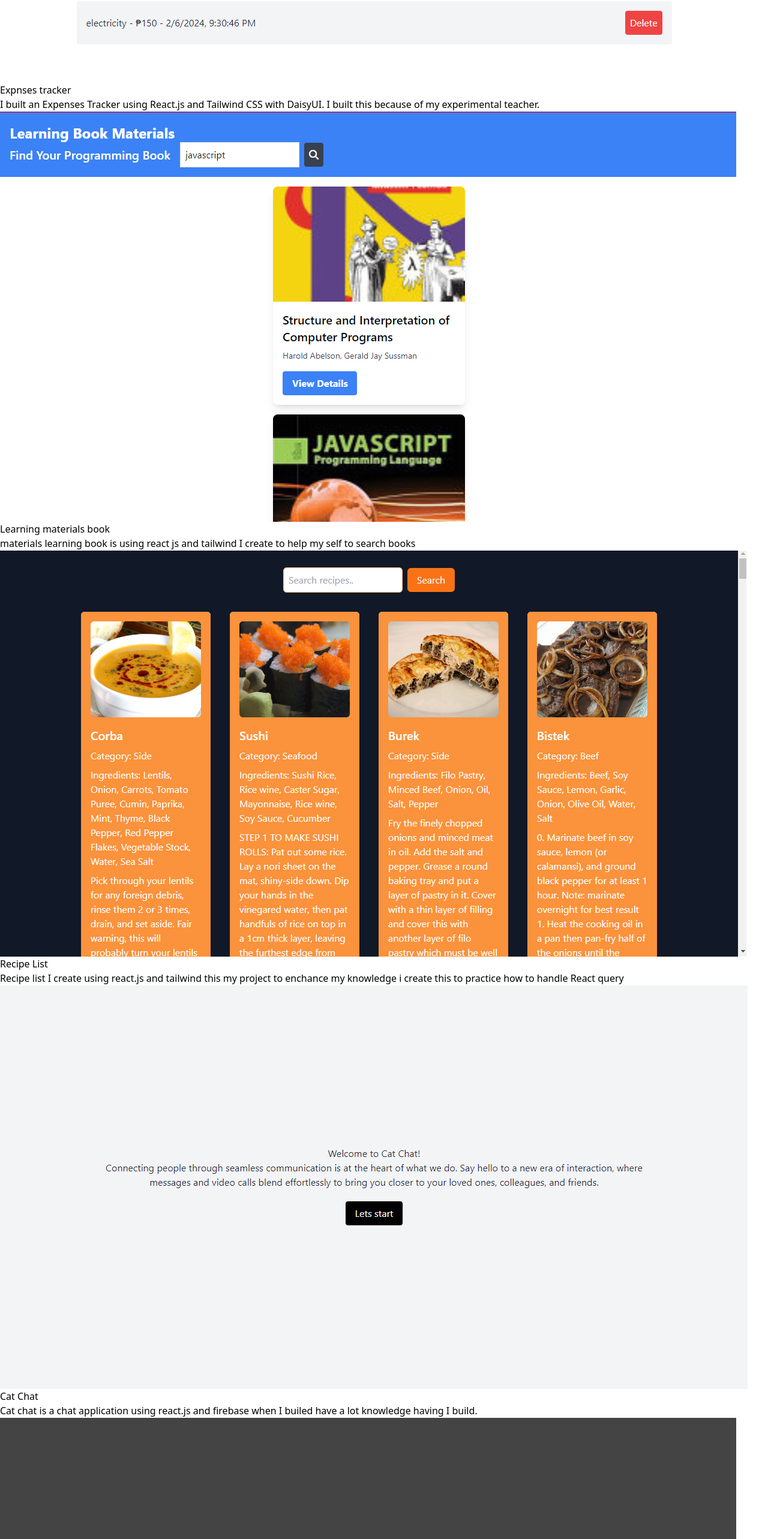
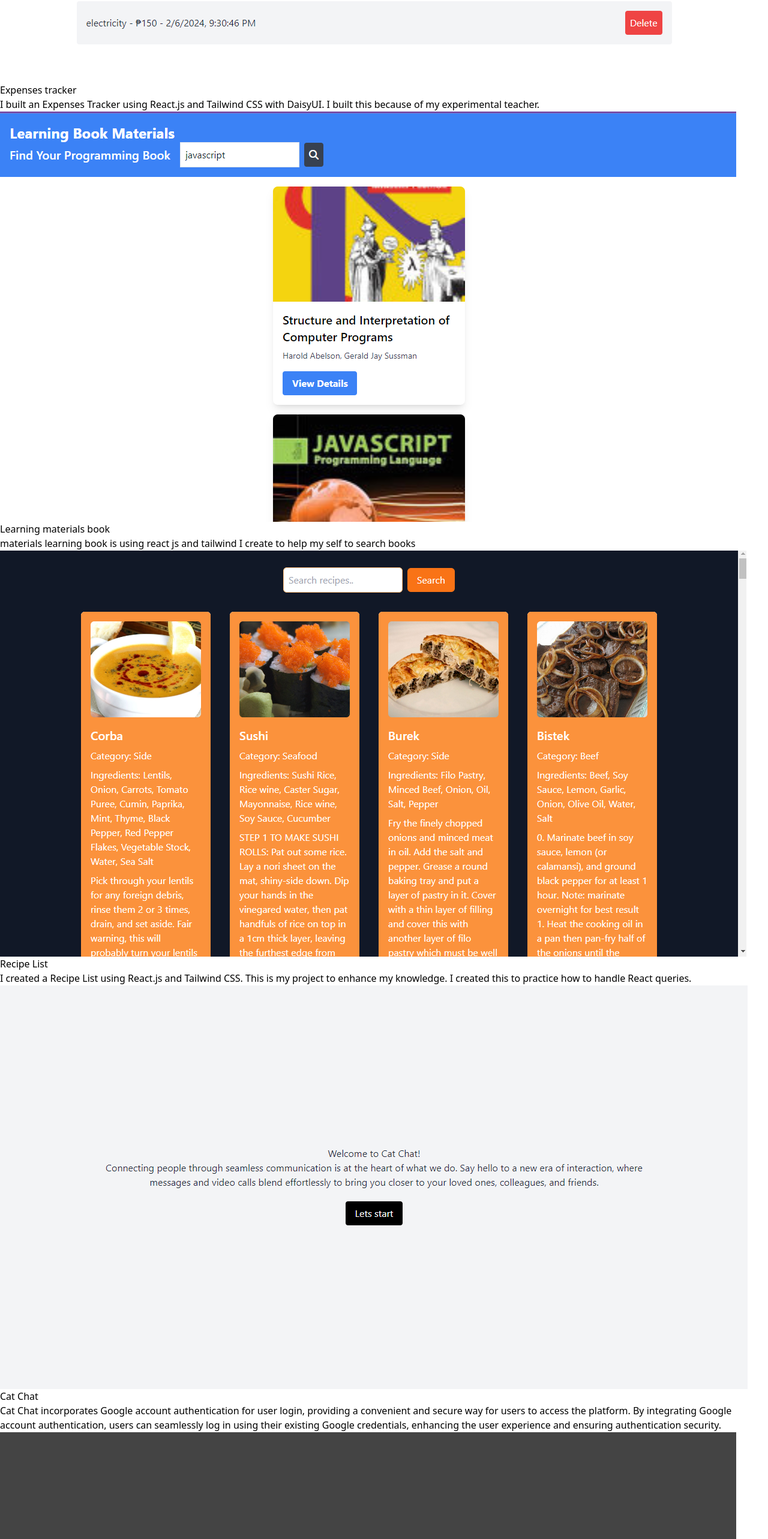
Before and after one commit to root-19/RENS-BELGA, a React (Vite) app: page / in a window 1280 px wide. Shown: the part 3820-6386 px from the top of the page at 60% size. Built offline with nearby package versions, Linux system fonts and the light colour scheme.

Commit message:
Update Project.jsx

```diff
--- a/src/components/Project.jsx
+++ b/src/components/Project.jsx
@@ -40,7 +40,7 @@ const Projects = () =>{
           />
           <div className="p-4">
             <h4 className="text-xl font-bold mb-2">
-            <a href="https://expense-tracker-fawn-eight.vercel.app/"  className="bg-gradient-to-r text-transparent p-2 from-blue-500 via-cyan-400 to-blue-700 bg-clip-text">Expnses tracker</a>
+            <a href="https://expense-tracker-fawn-eight.vercel.app/"  className="bg-gradient-to-r text-transparent p-2 from-blue-500 via-cyan-400 to-blue-700 bg-clip-text">Expenses tracker</a>
             </h4>
             <p className="text-gray-700">I built an Expenses Tracker using React.js and Tailwind CSS with DaisyUI. I built this because of my experimental teacher.
             </p>
@@ -76,7 +76,7 @@ const Projects = () =>{
               <a href="https://recipe-tau-taupe.vercel.app/"  className="bg-gradient-to-r text-transparent p-2 from-blue-500 via-cyan-400 to-blue-700 bg-clip-text">Recipe List</a>
             </h4>
             <p className="text-gray-700">
-             Recipe list I create using react.js and tailwind this my project to enchance my knowledge i create this to practice how to handle React query
+             I created a Recipe List using React.js and Tailwind CSS. This is my project to enhance my knowledge. I created this to practice how to handle React queries.
             </p>
           </div>
         </div>
@@ -92,7 +92,7 @@ const Projects = () =>{
               <a href="https://cat-chat-six.vercel.app/" className="bg-gradient-to-r text-transparent p-2 from-blue-500 via-cyan-400 to-blue-700 bg-clip-text">Cat Chat</a>
             </h4>
             <p className="text-gray-700">
-             Cat chat is a chat application using react.js and firebase when I builed have a lot knowledge having I build.
+             Cat Chat incorporates Google account authentication for user login, providing a convenient and secure way for users to access the platform. By integrating Google account authentication, users can seamlessly log in using their existing Google credentials, enhancing the user experience and ensuring authentication security.
             </p>
           </div>
         </div>
@@ -108,7 +108,7 @@ const Projects = () =>{
               <a href="https://videocall-eight.vercel.app/" className="bg-gradient-to-r text-transparent p-2 from-blue-500 via-cyan-400 to-blue-700 bg-clip-text">VideoCall</a>
             </h4>
             <p className="text-gray-700">
-             video call is one on one Videocall using html,css and javascirpt
+             Video Call is a one-on-one video call application built using HTML, CSS, and JavaScript. I developed this project to improve my skills in web development and to provide a platform for seamless video communication.
             </p>
           </div>
         </div>
@@ -124,7 +124,7 @@ const Projects = () =>{
               <a href="https://e-book-omega.vercel.app/"  className="bg-gradient-to-r text-transparent p-2 from-blue-500 via-cyan-400 to-blue-700 bg-clip-text">Movie list</a>
             </h4>
             <p className="text-gray-700">
-             Movie lis is create using html css and js this movie is trailer movies but somethis is full video
+             The Movie List project is built with HTML, CSS, and JavaScript, featuring a collection of movie trailers and occasionally full-length films. This application aims to provide users with a curated selection of movie trailers and full videos for entertainment purposes. Developed to sharpen my front-end development skills, this project showcases my ability to create visually appealing and interactive web applications.
             </p>
           </div>
         </div>
@@ -140,7 +140,7 @@ const Projects = () =>{
               <a href="https://tourtravel-two.vercel.app/"  className="bg-gradient-to-r text-transparent p-2 from-blue-500 via-cyan-400 to-blue-700 bg-clip-text">Travel tour</a>
             </h4>
             <p className="text-gray-700">
-             travel tour is webpage i create to my clinent using react.js and tailwind
+The Travel Tour webpage is a project I created for my client using React.js and Tailwind CSS. This website is designed to showcase various travel destinations and tour packages offered by my client's business. By utilizing React.js and Tailwind CSS, I aimed to deliver a modern and responsive user experience while demonstrating my expertise in front-end development to meet my client's needs effectively.
             </p>
           </div>
         </div>
```
